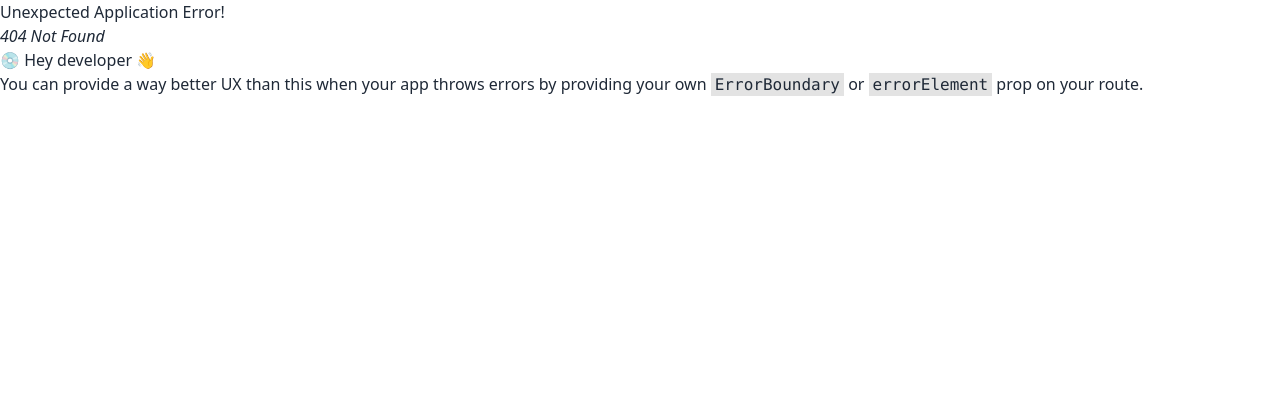
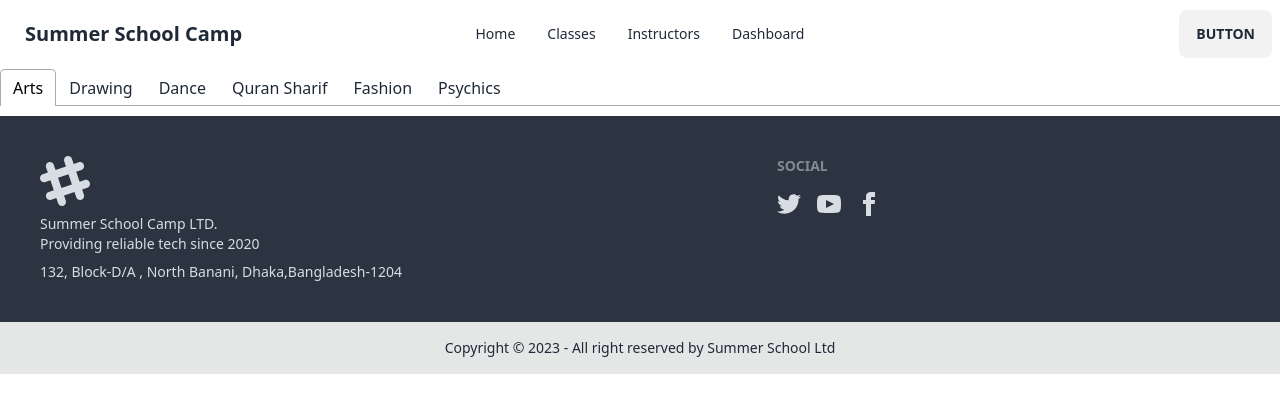
Before and after one commit to deadmanShadow/Summer-Camp, a React (Vite) app: page /instructors in a window 1280 px wide. Before the commit this address had no page. Shown: the top 412 px of the page. Built offline with nearby package versions, Linux system fonts and the light colour scheme.

Commit message:
modified and card added here

```diff
--- a/package.json
+++ b/package.json
@@ -19,6 +19,7 @@
     "react-parallax": "^3.5.1",
     "react-responsive-carousel": "^3.2.23",
     "react-router-dom": "^6.11.2",
+    "react-tabs": "^6.0.1",
     "sort-by": "^1.2.0",
     "swiper": "^9.3.2"
   },
--- /dev/null
+++ b/src/Components/SectionTitle/Card.jsx
@@ -0,0 +1,21 @@
+import React from 'react';
+
+const Card = ({item}) => {
+    const { image, name, seat, price } = item;
+    return (
+        <div>
+            <div className="card w-96 bg-base-100 shadow-xl">
+                <figure><img src="/images/stock/photo-1606107557195-0e29a4b5b4aa.jpg" alt="Shoes" /></figure>
+                <div className="card-body">
+                    <h2 className="card-title">Shoes!</h2>
+                    <p>If a dog chews shoes whose shoes does he choose?</p>
+                    <div className="card-actions justify-end">
+                        <button className="btn btn-primary">Buy Now</button>
+                    </div>
+                </div>
+            </div>
+        </div>
+    );
+};
+
+export default Card;
--- a/src/Pages/Home/PopularMenu/PopularMenu.jsx
+++ b/src/Pages/Home/PopularMenu/PopularMenu.jsx
@@ -1,4 +1,3 @@
-import React, { useEffect, useState } from 'react';
 import SectionTitle from '../../../Components/SectionTitle/SectionTitle';
 import MenuItem from '../../../Shared/MenuItem/MenuItem';
 import useMenu from '../../../Hooks/useMenu';
--- /dev/null
+++ b/src/Pages/Instructors/Instructors.jsx
@@ -0,0 +1,37 @@
+import React, { useState } from 'react';
+import { Tab, Tabs, TabList, TabPanel } from 'react-tabs';
+import 'react-tabs/style/react-tabs.css';
+import useMenu from '../../Hooks/useMenu';
+
+const Instructors = () => {
+    const [tabIndex, setTabIndex] = useState(0);
+    const [menu] = useMenu();
+    const quran = menu.filter(item=>item.category === 'quran');
+    const fashion = menu.filter(item=>item.category === 'fashion');
+    const dance = menu.filter(item=>item.category === 'dance');
+    const drawing = menu.filter(item=>item.category === 'drawing');
+    const artscrafts = menu.filter(item=>item.category === 'artscrafts');
+    const psychics = menu.filter(item=>item.category === 'psychics');
+    return (
+        <div>
+            <Tabs defaultIndex={tabIndex} onSelect={(index) => setTabIndex(index)}>
+                <TabList>
+                    <Tab>Arts</Tab>
+                    <Tab>Drawing</Tab>
+                    <Tab>Dance</Tab>
+                    <Tab>Quran Sharif</Tab>
+                    <Tab>Fashion</Tab>
+                    <Tab>Psychics</Tab>
+                </TabList>
+                <TabPanel></TabPanel>
+                <TabPanel></TabPanel>
+                <TabPanel></TabPanel>
+                <TabPanel></TabPanel>
+                <TabPanel></TabPanel>
+                <TabPanel></TabPanel>
+            </Tabs>
+        </div>
+    );
+};
+
+export default Instructors;
--- a/src/Router/Routes.jsx
+++ b/src/Router/Routes.jsx
@@ -5,6 +5,8 @@ import {
 import Main from "../Layout/Main";
 import Home from "../Pages/Home/Home/Home";
 import Class from "../Pages/Class/Class/Class";
+import Instructors from "../Pages/Instructors/Instructors";
+
 
 export const router = createBrowserRouter([
     {
@@ -17,6 +19,10 @@ export const router = createBrowserRouter([
         {
             path: 'class',
             element: <Class></Class>
+        },
+        {
+            path: 'instructors',
+            element: <Instructors></Instructors>
         }
     ]
     },
--- a/src/Shared/NavBar/NavBar.jsx
+++ b/src/Shared/NavBar/NavBar.jsx
@@ -19,7 +19,7 @@ const NavBar = () => {
                     <ul className="menu menu-horizontal px-1">
                         <li><Link to='/'>Home</Link></li>
                         <li><Link to='/class'>Classes</Link></li>
-                        <li><Link>Instructors</Link></li>
+                        <li><Link to='/instructors'>Instructors</Link></li>
                         <li><Link>Dashboard</Link></li>
                     </ul>
                 </div>
```
Also changed, not shown: 1 other file (tests, documents, lock files or other folders).
